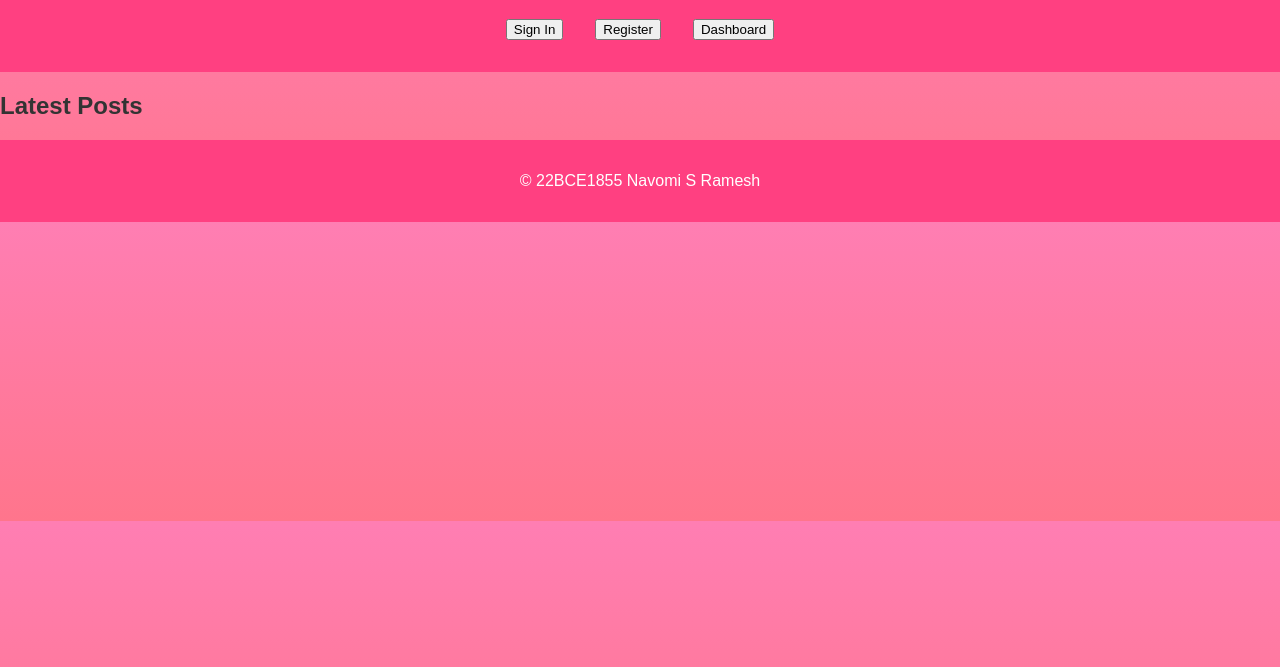
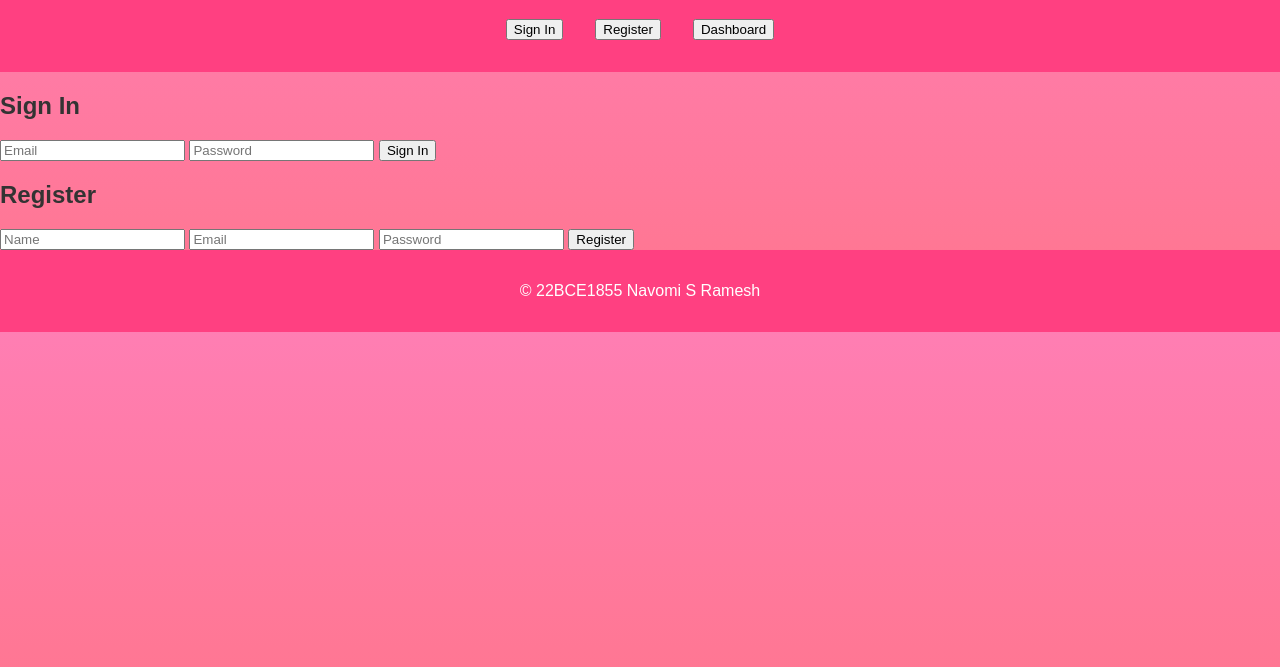
Before and after one commit to navomi09/serverless-blog, a plain HTML site: page index.html in a window 1280 px wide. Shown: the part 77-744 px from the top of the page. Drawn offline with Linux system fonts and the light colour scheme.

Commit message:
Update index.html\

```diff
--- a/index.html
+++ b/index.html
@@ -6,8 +6,59 @@
     <title>Blog App</title>
     <link rel="stylesheet" href="styles/index.css">
     <script>
-        function redirectTo(page) {
+        async function redirectTo(page) {
             window.location.href = page;
+        }
+
+        async function handleSignin(event) {
+            event.preventDefault();
+            const email = document.getElementById('signin-email').value;
+            const password = document.getElementById('signin-password').value;
+
+            try {
+                const response = await fetch('/api/signin', {
+                    method: 'POST',
+                    headers: {
+                        'Content-Type': 'application/json'
+                    },
+                    body: JSON.stringify({ email, password })
+                });
+
+                if (response.ok) {
+                    alert('Sign-in successful!');
+                    redirectTo('dashboard.html');
+                } else {
+                    alert('Sign-in failed. Check your credentials.');
+                }
+            } catch (error) {
+                console.error('Error signing in:', error);
+            }
+        }
+
+        async function handleRegister(event) {
+            event.preventDefault();
+            const name = document.getElementById('register-name').value;
+            const email = document.getElementById('register-email').value;
+            const password = document.getElementById('register-password').value;
+
+            try {
+                const response = await fetch('/api/register', {
+                    method: 'POST',
+                    headers: {
+                        'Content-Type': 'application/json'
+                    },
+                    body: JSON.stringify({ name, email, password })
+                });
+
+                if (response.ok) {
+                    alert('Registration successful! Please sign in.');
+                    redirectTo('signin.html');
+                } else {
+                    alert('Registration failed. Try again.');
+                }
+            } catch (error) {
+                console.error('Error registering:', error);
+            }
         }
     </script>
 </head>
@@ -23,9 +74,22 @@
         </nav>
     </header>
     <main>
-        <section id="blog-posts">
-            <h2>Latest Posts</h2>
-            <div id="posts-container"></div>
+        <section id="signin-section">
+            <h2>Sign In</h2>
+            <form id="signin-form" onsubmit="handleSignin(event)">
+                <input type="email" id="signin-email" placeholder="Email" required>
+                <input type="password" id="signin-password" placeholder="Password" required>
+                <button type="submit">Sign In</button>
+            </form>
+        </section>
+        <section id="register-section">
+            <h2>Register</h2>
+            <form id="register-form" onsubmit="handleRegister(event)">
+                <input type="text" id="register-name" placeholder="Name" required>
+                <input type="email" id="register-email" placeholder="Email" required>
+                <input type="password" id="register-password" placeholder="Password" required>
+                <button type="submit">Register</button>
+            </form>
         </section>
     </main>
     <footer>
```
